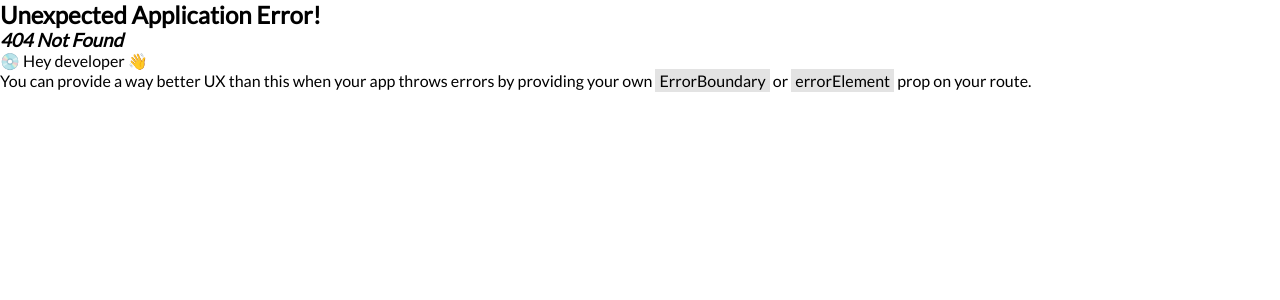
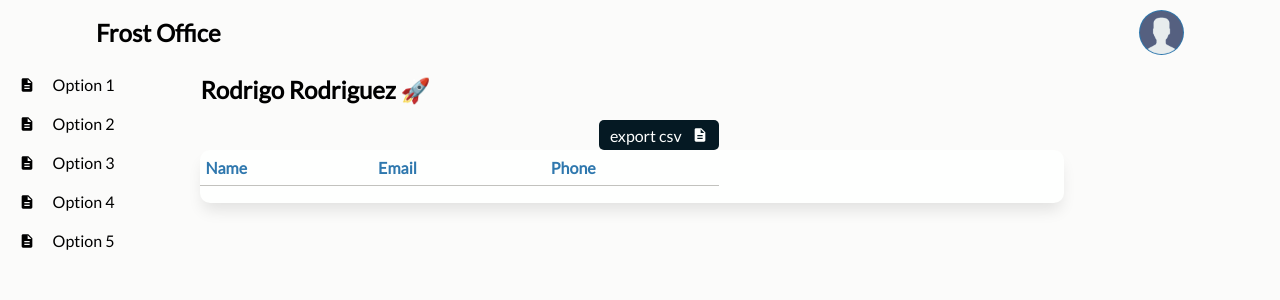
Before and after one commit to StartsDev/frost-bo, a React (Vite) app in the folder bo/: page /bo/clients in a window 1280 px wide. Before the commit this address had no page. Shown: the top 300 px of the page. Built offline with nearby package versions, Linux system fonts and the light colour scheme.

Commit message:
router config

```diff
--- a/bo/src/components/actions/Actions.tsx
+++ b/bo/src/components/actions/Actions.tsx
@@ -1,5 +1,4 @@
 import type {  PropsWithChildren } from "react"
-import { THEME } from "../../theme"
 
 type Props = PropsWithChildren<{}>
 
--- a/bo/src/config.ts
+++ b/bo/src/config.ts
@@ -6,7 +6,7 @@ export const ENDPOINT = {
         delete: "https://business-core-api.onrender.com/api/v1/client/delete-client/",
         add: "https://business-core-api.onrender.com/api/v1/client/create-client/",
     },
-    campus: {
+    squares: {
         add: "https://business-core-api.onrender.com/api/v1/headquarter/create-headquarter/",
         list: "https://business-core-api.onrender.com/api/v1/headquarter/get-headquarters",
         byId: "https://business-core-api.onrender.com/api/v1/headquarter/get-headquarter-client/",
--- a/bo/src/router.tsx
+++ b/bo/src/router.tsx
@@ -2,11 +2,12 @@ import { createBrowserRouter, RouteObject  } from "react-router-dom";
 
 import Login from "./screens/login/Login";
 import Bo from "./screens/BO/Bo";
+import Clients from "./screens/clients/Clients";
 
 const boChildrens: RouteObject[] = [
     {
-        path: "children",
-        element: <h1>Hola mundo</h1>
+        path: "clients",
+        element: <Clients />,
     }
 ]
 
--- a/bo/src/screens/BO/Bo.tsx
+++ b/bo/src/screens/BO/Bo.tsx
@@ -1,4 +1,5 @@
 import { useEffect } from "react"
+import { Outlet } from "react-router-dom"
 import { THEME } from "../../theme"
 import Avatar from "../../components/avatar/Avatar"
 import styles from "./bo.module.css"
@@ -91,26 +92,7 @@ function Bo() {
                     }}
                 >
                     <Title title="Rodrigo Rodriguez"  />
-                    <div
-                        style={{ width: "85%" }}
-                    >
-                        <button
-                            style={{
-                                width: 120,
-                                height: 30,
-                                backgroundColor: THEME.black,
-                                color: THEME.white,
-                                border: "none",
-                                borderRadius: 5,
-                                fontSize: "1rem",
-                                display: "flex",
-                                alignItems: "center",
-                                justifyContent: "space-evenly"
-                            }}
-                        >
-                            export csv <MdDescription />
-                        </button>
-                    </div>
+                    <Outlet />
                 </section>
             </section>
         </section>
--- /dev/null
+++ b/bo/src/screens/clients/Clients.tsx
@@ -0,0 +1,38 @@
+import Actions from "../../components/actions/Actions"
+import View from "../../components/view/View"
+import Table from "../../components/table/Table"
+import { THEME } from "../../theme"
+import { MdDescription } from "react-icons/md"
+
+function Clients() {
+  return (
+    <div>
+        <Actions>
+            <button
+                style={{
+                    width: 120,
+                    height: 30,
+                    backgroundColor: THEME.black,
+                    color: THEME.white,
+                    border: "none",
+                    borderRadius: 5,
+                    fontSize: "1rem",
+                    display: "flex",
+                    alignItems: "center",
+                    justifyContent: "space-evenly"
+                }}
+            >
+                export csv <MdDescription />
+            </button>
+        </Actions>
+        <View>
+            <Table
+                headers={["Name", "Email", "Phone"]}
+                items={[]}
+            />
+        </View>
+    </div>
+  )
+}
+
+export default Clients
```
